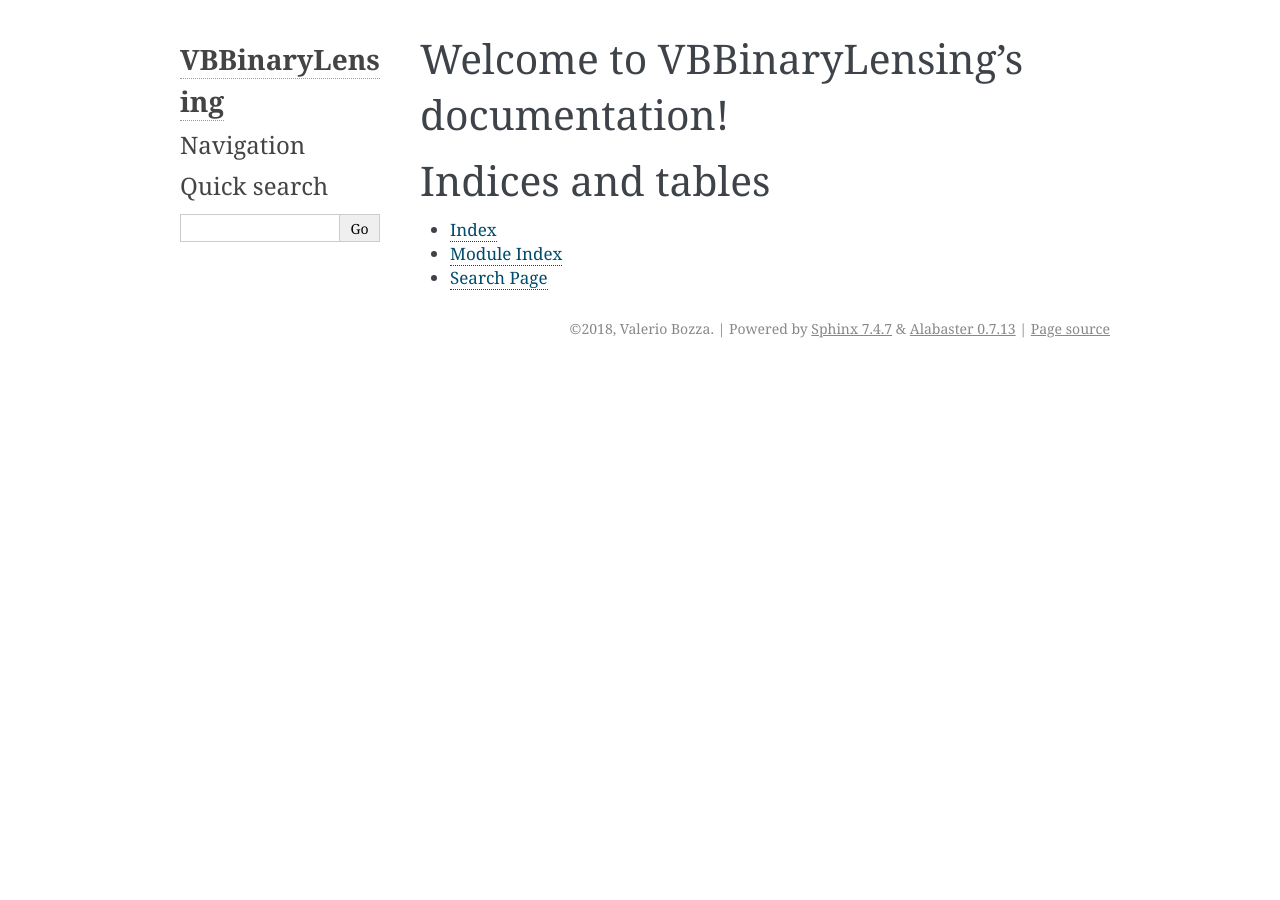
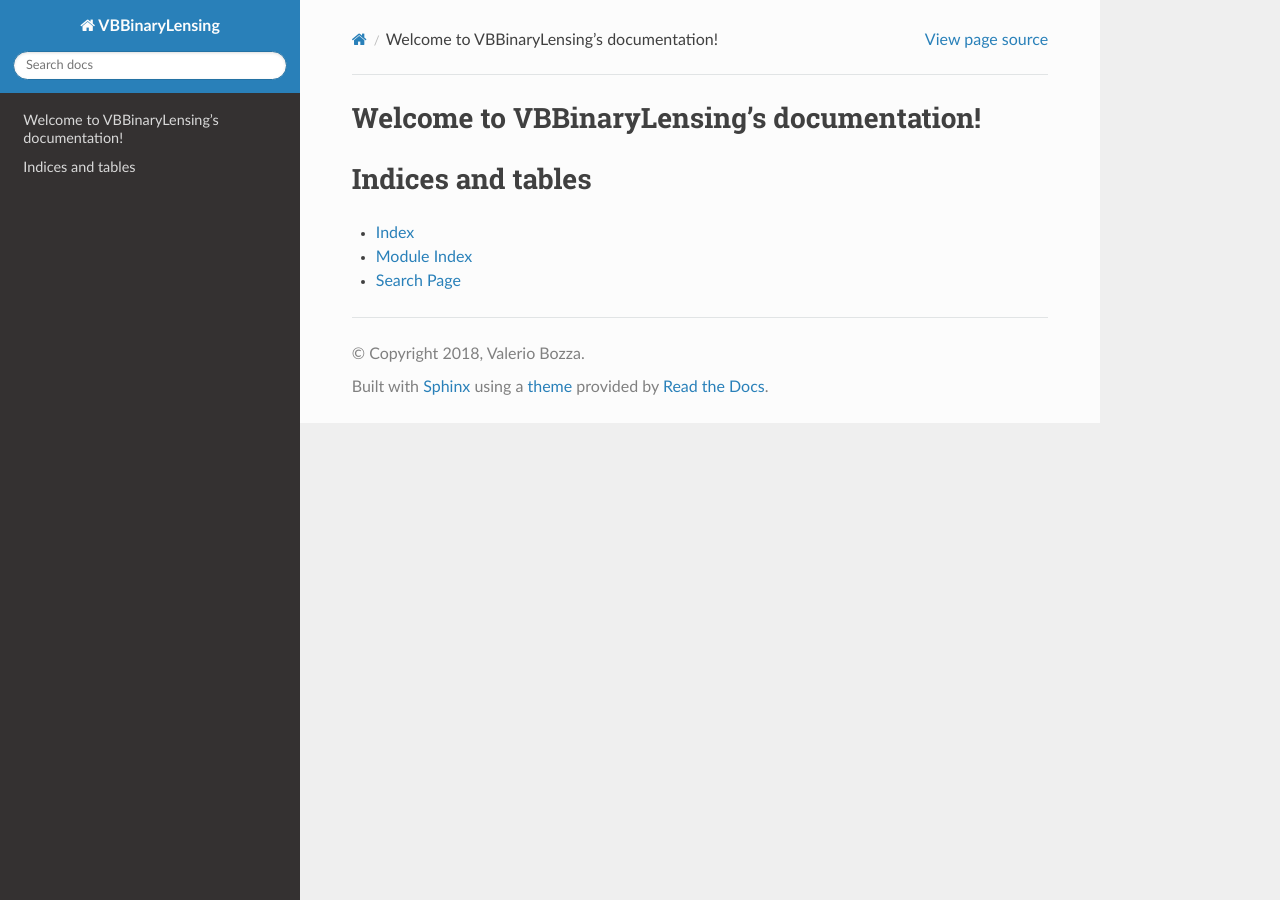
Before and after one commit to valboz/VBBinaryLensing, a Sphinx documentation site: the page built from docs/index.rst, in a window 1280 px wide. Built offline with Sphinx 7.4.7 and the Read the Docs theme 2.0.0, drawn with Linux system fonts in a browser that asks for light colours.

Commit message:
Trying to get the docs working

```diff
--- a/docs/conf.py
+++ b/docs/conf.py
@@ -86,7 +86,7 @@ todo_include_todos = False
 # The theme to use for HTML and HTML Help pages.  See the documentation for
 # a list of builtin themes.
 #
-html_theme = 'alabaster'
+html_theme = 'sphinx_rtd_theme'
 
 # Theme options are theme-specific and customize the look and feel of a theme
 # further.  For a list of options available for each theme, see the
--- /dev/null
+++ b/docs/source/modules.rst
@@ -0,0 +1,7 @@
+VBBinaryLensing
+===============
+
+.. toctree::
+   :maxdepth: 4
+
+   VBBinaryLensing
```
Also changed, not shown: docs/source/VBBinaryLensing.rst (added, +10 -0 lines).
